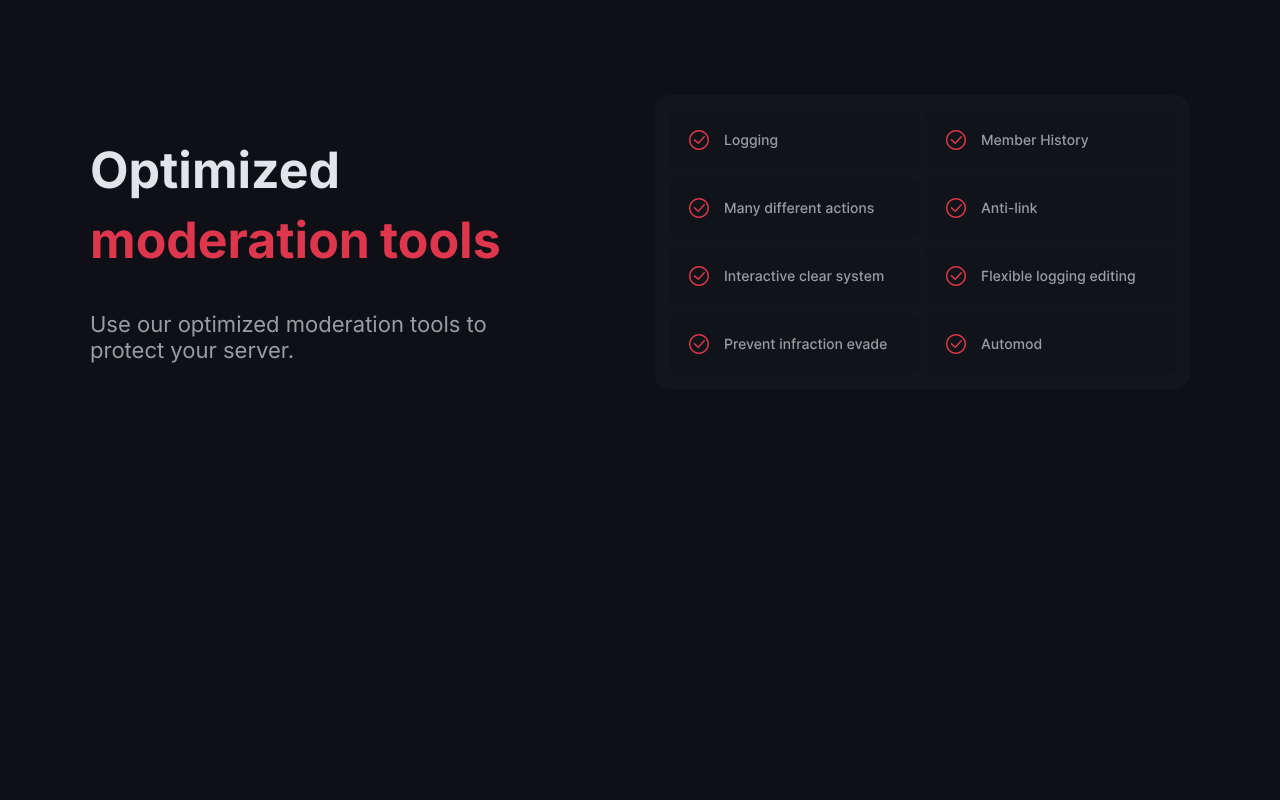
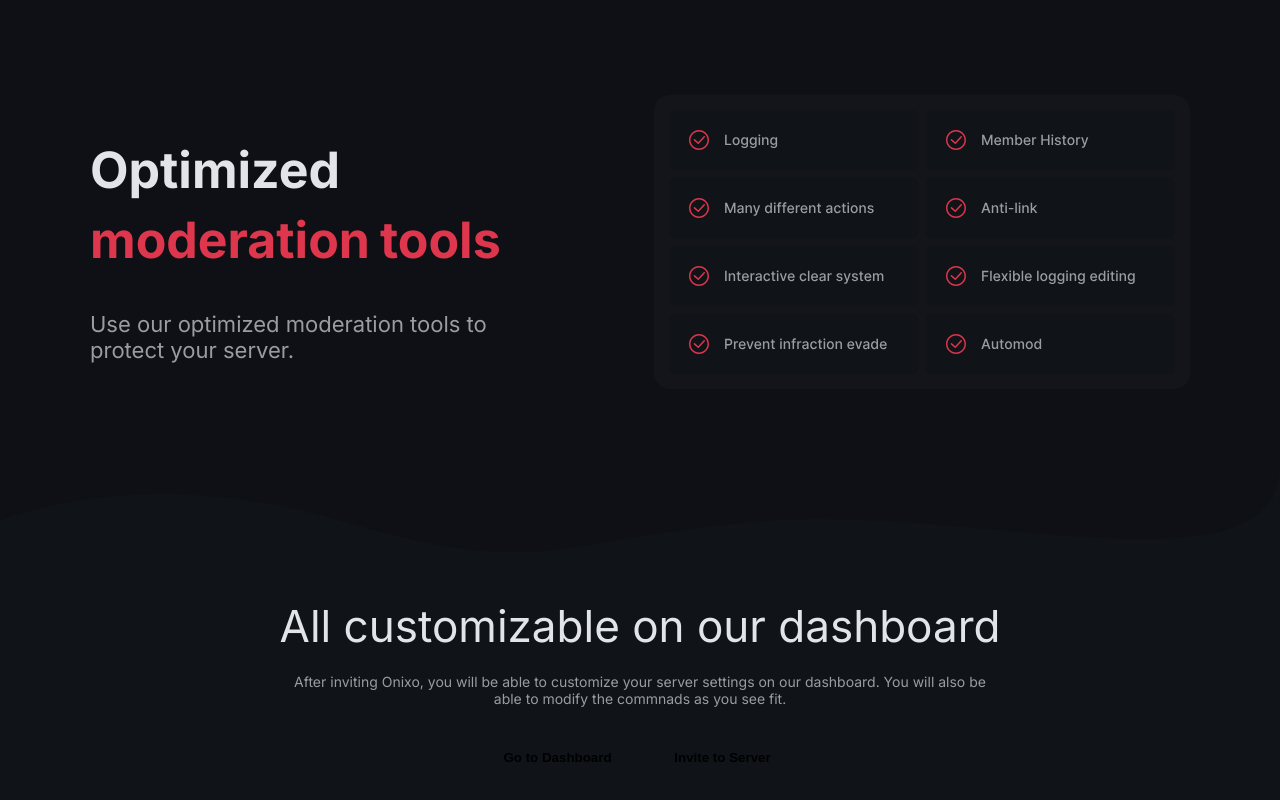
Before and after one commit to Poxie/onixo-new, a Next.js app in the folder frontend/: page / in a window 1280 px wide. Shown: the part 1916-2716 px from the top of the page. Before the commit the page ends 2355 px from the top, so only its background shows below. Built offline with nearby package versions, Linux system fonts and the light colour scheme.

Commit message:
Added basic customize home section

```diff
--- /dev/null
+++ b/frontend/assets/icons/WaveIcon.tsx
@@ -0,0 +1,5 @@
+export const WaveIcon = () => (
+    <svg xmlns="http://www.w3.org/2000/svg" viewBox="0 0 1920 202" fill="none">
+        <path d="M513.279 85.9761C206.14 -5.04855 -0.523941 85.9761 -0.523941 85.9761L-0.523936 201.999L1920 202V0.662148C1920 207.162 1466 61 1150.41 85.9761C834.829 110.952 820.418 177.001 513.279 85.9761Z" fill="#101318"/>
+    </svg>
+)
--- /dev/null
+++ b/frontend/components/home/Customize.tsx
@@ -0,0 +1,31 @@
+import Button from '../button';
+import styles from './Home.module.scss';
+
+export const Customize = () => {
+    return(
+        <section className={styles['customize']}>
+            <svg xmlns="http://www.w3.org/2000/svg" viewBox="0 0 1920 202" fill="none">
+                <path d="M513.279 85.9761C206.14 -5.04855 -0.523941 85.9761 -0.523941 85.9761L-0.523936 201.999L1920 202V0.662148C1920 207.162 1466 61 1150.41 85.9761C834.829 110.952 820.418 177.001 513.279 85.9761Z" fill="#101318"/>
+            </svg>
+            <div className={styles['customize-text']}>
+                <h2>
+                    All customizable on our dashboard
+                </h2>
+                <p>
+                    After inviting Onixo, you will be able to customize your server settings on our dashboard. You will also be able to modify the commnads as you see fit.
+                </p>
+                <div className={styles['customize-buttons']}>
+                    <Button type={'tertiary'}>
+                        Go to Dashboard
+                    </Button>
+                    <Button type={'tertiary'}>
+                        Invite to Server
+                    </Button>
+                </div>
+            </div>
+            <svg xmlns="http://www.w3.org/2000/svg" viewBox="0 0 1920 202" fill="none">
+                <path d="M513.279 85.9761C206.14 -5.04855 -0.523941 85.9761 -0.523941 85.9761L-0.523936 201.999L1920 202V0.662148C1920 207.162 1466 61 1150.41 85.9761C834.829 110.952 820.418 177.001 513.279 85.9761Z" fill="#101318"/>
+            </svg>
+        </section>
+    )
+}
--- a/frontend/components/home/Home.module.scss
+++ b/frontend/components/home/Home.module.scss
@@ -159,6 +159,54 @@
     }
 }
 
+.customize {
+    --wave-height: 160px;
+    position: relative;
+    background-color: var(--background-secondary);
+    margin: var(--wave-height) 0;
+
+    &>svg {
+        fill: var(--background-secondary);
+        position: absolute;
+
+        &:first-child {
+            bottom: 100%;
+        }
+        &:not(:first-child) {
+            top: 100%;
+            transform: rotate(180deg);
+        }
+    }
+}
+.customize-text {
+    display: grid;
+    place-items: center;
+    text-align: center;
+
+    h2 {
+        font-size: 44px;
+        font-weight: 400;
+        margin: 0;
+    }
+    p {
+        font-size: 14px;
+        color: var(--text-secondary);
+        width: 700px;
+        max-width: 100%;
+        margin: 0;
+        margin-top: var(--spacing-tertiary);
+    }
+}
+.customize-buttons {
+    display: flex;
+    gap: var(--spacing-quaternary);
+    margin-top: var(--spacing-secondary);
+
+    &>button {
+        min-width: 150px;
+    }
+}
+
 @media (max-width: 800px) {
     .action-list {
         --row-amount: 2;
--- a/frontend/components/home/index.tsx
+++ b/frontend/components/home/index.tsx
@@ -3,6 +3,7 @@ import Head from "next/head"
 import { Header } from "./Header"
 import { QuickActions } from './QuickActions';
 import { Tiles } from './Tiles';
+import { Customize } from './Customize';
 
 export const Home = () => {
     return(
@@ -18,6 +19,7 @@ export const Home = () => {
             <Header />
             <QuickActions />
             <Tiles />
+            <Customize />
         </main>
         </>
     )
```
